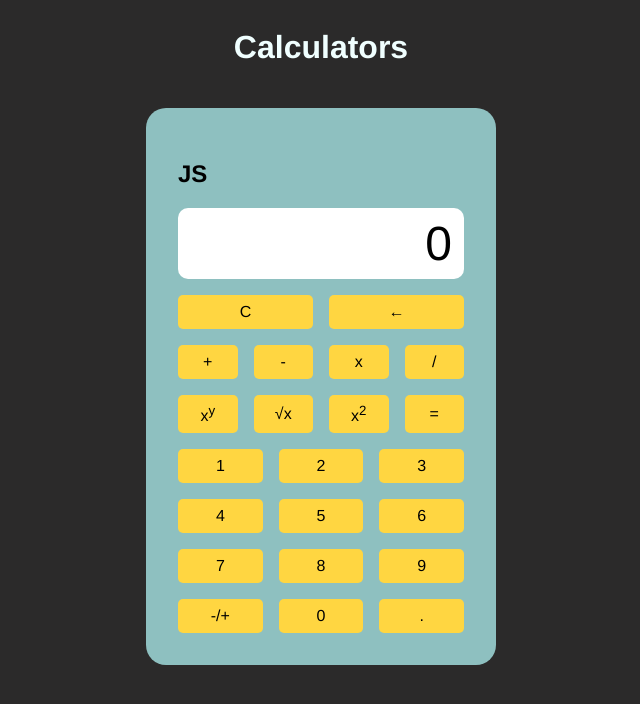
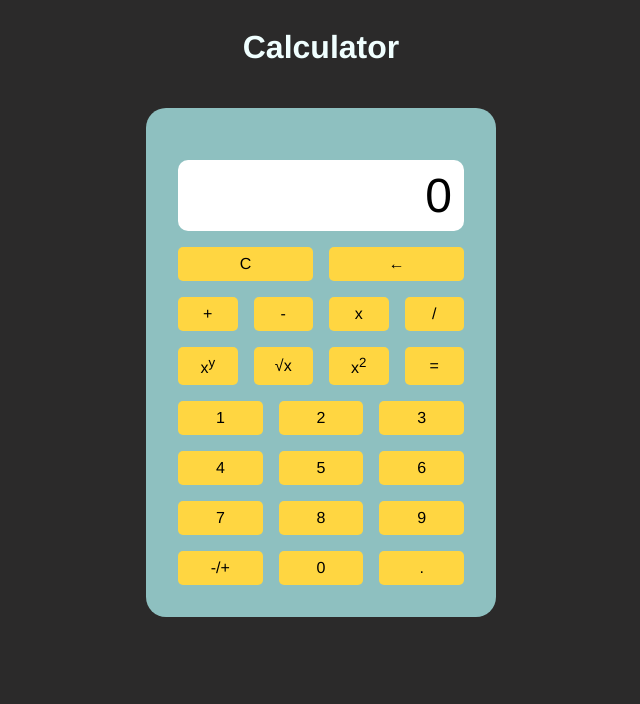
Before and after one commit to kabaskill/simple-calculator, a plain HTML site: page index.html in a window 1280 px wide. Shown: the whole page, without its empty margins (319-959 px from the left). Drawn offline with Linux system fonts and the light colour scheme.

Commit message:
formatting updates

```diff
--- a/index.html
+++ b/index.html
@@ -8,10 +8,10 @@
     <script src="./js/index.js" type="module"></script>
   </head>
   <body>
-    <h1>Calculators</h1>
+    <h1>Calculator</h1>
 
     <section class="calculator">
-      <h2>JS</h2>
+      <h2></h2>
       <section class="screen"></section>
       <section class="calc-functions"></section>
       <section class="calc-numbers"></section>
```
